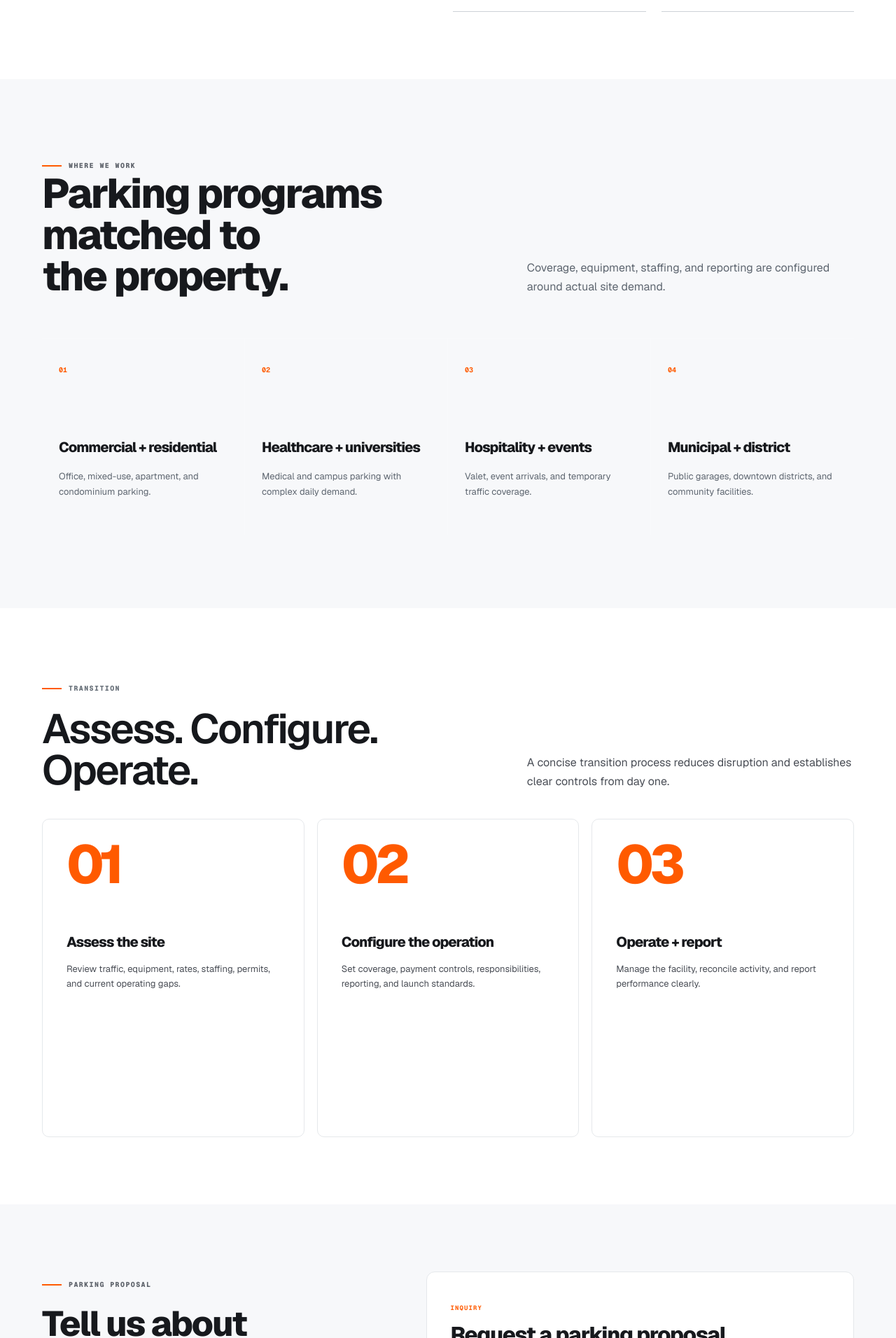
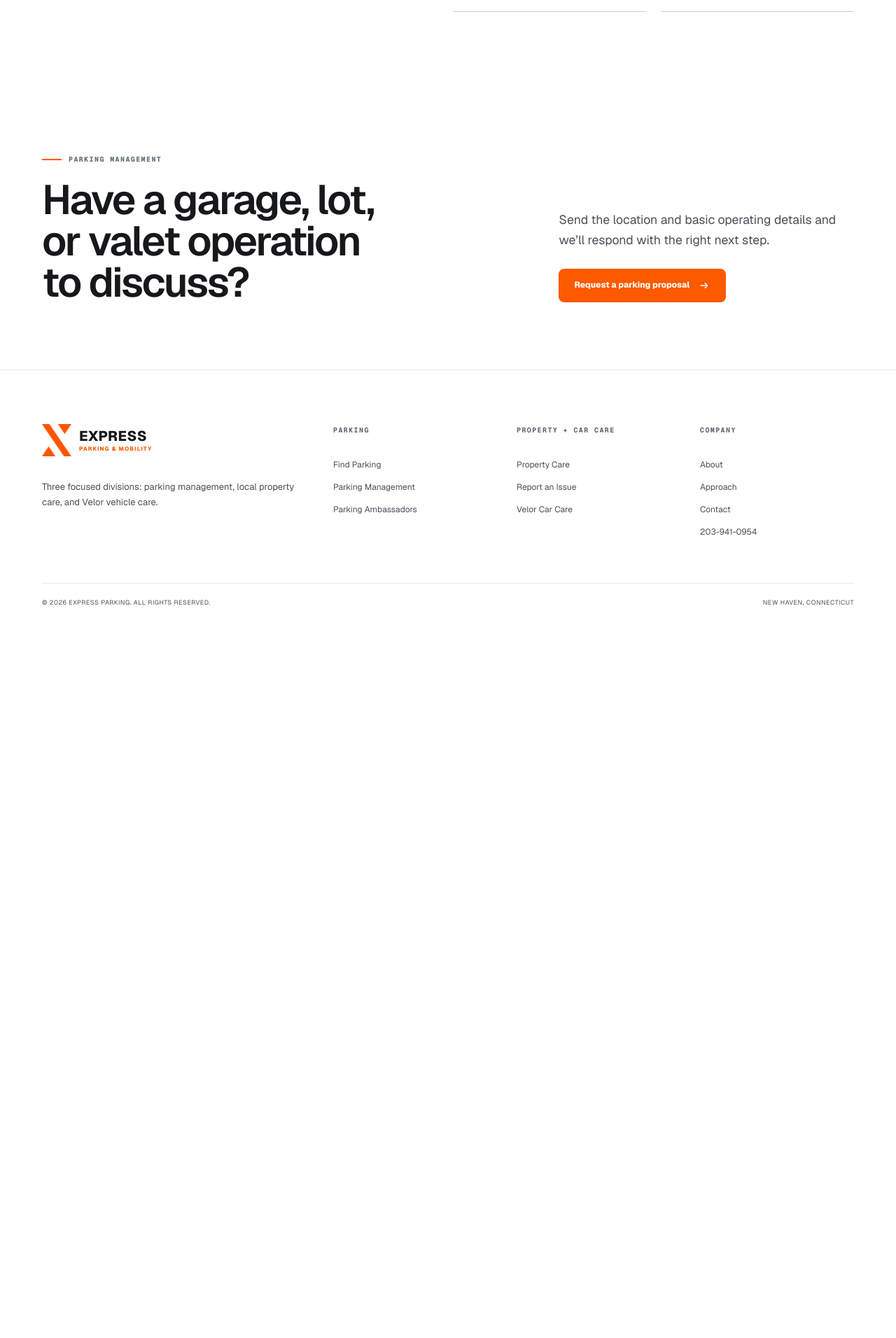
Before and after one commit to expresparking/express-parking-web, a Next.js app: page /parking-management in a window 1280 px wide. Shown: the part 1128-3040 px from the top of the page at 70% size. After the commit the page ends 2016 px from the top, so only its background shows below. Built offline with nearby package versions, Linux system fonts and the light colour scheme.

Commit message:
Simplify parking page and remove duplicate inquiry sections

```diff
--- a/app/parking-management/page.tsx
+++ b/app/parking-management/page.tsx
@@ -1,5 +1,5 @@
 import type { Metadata } from "next";
-import { InquiryForm } from "../components/InquiryForm";
+import Link from "next/link";
 import { ArrowIcon, CheckIcon } from "../ui";
 
 export const metadata: Metadata = {
@@ -16,13 +16,6 @@ const capabilities = [
   "Revenue reconciliation and reporting",
 ];
 
-const markets = [
-  ["Commercial + residential", "Office, mixed-use, apartment, and condominium parking."],
-  ["Healthcare + universities", "Medical and campus parking with complex daily demand."],
-  ["Hospitality + events", "Valet, event arrivals, and temporary traffic coverage."],
-  ["Municipal + district", "Public garages, downtown districts, and community facilities."],
-];
-
 export default function ParkingLandingPage() {
   return <main>
     <section className="parking-landing-hero">
@@ -31,7 +24,7 @@ export default function ParkingLandingPage() {
           <span className="eyebrow light"><span className="eyebrow-line" />Express Parking</span>
           <h1>Parking operations built around access, payment, and control.</h1>
           <p>Express Parking manages garages, lots, pay systems, monthly programs, and valet operations across Connecticut.</p>
-          <div className="button-row"><a className="button button-primary" href="#parking-inquiry">Request a parking proposal <ArrowIcon /></a></div>
+          <div className="button-row"><Link className="button button-primary" href="/contact">Request a parking proposal <ArrowIcon /></Link></div>
           <div className="trust-row parking-trust"><span><CheckIcon />Established 2004</span><span><CheckIcon />Local management</span><span><CheckIcon />Documented revenue controls</span></div>
         </div>
         <div className="parking-command parking-command-photo" aria-label="Modern parking garage exterior">
@@ -46,27 +39,9 @@ export default function ParkingLandingPage() {
       <div><p>We keep this division focused on vehicle access, parking revenue, payment systems, permits, customer flow, and valet operations.</p><div className="parking-capabilities">{capabilities.map(item => <span key={item}><CheckIcon />{item}</span>)}</div></div>
     </section>
 
-    <section className="parking-markets">
-      <div className="shell">
-        <div className="section-heading split-heading"><div><span className="eyebrow light"><span className="eyebrow-line" />Where we work</span><h2>Parking programs matched to the property.</h2></div><p>Coverage, equipment, staffing, and reporting are configured around actual site demand.</p></div>
-        <div className="parking-market-grid">{markets.map(([title, copy], index) => <article key={title}><span>0{index + 1}</span><h3>{title}</h3><p>{copy}</p></article>)}</div>
-      </div>
-    </section>
-
-    <section className="section shell parking-process">
-      <div className="section-heading split-heading"><div><span className="eyebrow"><span className="eyebrow-line" />Transition</span><h2>Assess. Configure. Operate.</h2></div><p>A concise transition process reduces disruption and establishes clear controls from day one.</p></div>
-      <div className="big-step-grid">
-        <article><span>01</span><h3>Assess the site</h3><p>Review traffic, equipment, rates, staffing, permits, and current operating gaps.</p></article>
-        <article><span>02</span><h3>Configure the operation</h3><p>Set coverage, payment controls, responsibilities, reporting, and launch standards.</p></article>
-        <article><span>03</span><h3>Operate + report</h3><p>Manage the facility, reconcile activity, and report performance clearly.</p></article>
-      </div>
-    </section>
-
-    <section className="form-section" id="parking-inquiry">
-      <div className="shell form-section-grid">
-        <div><span className="eyebrow light"><span className="eyebrow-line" />Parking proposal</span><h2>Tell us about the facility.</h2><p>Share the location, parking type, and current operating challenge.</p><div className="parking-contact-note"><small>DIRECT</small><a href="tel:+12039410954">203-941-0954</a><a href="mailto:info@expresparking.com">info@expresparking.com</a><span>96 Orange Street, New Haven, CT 06510</span></div></div>
-        <InquiryForm title="Request a parking proposal" defaultService="Parking management" />
-      </div>
+    <section className="section shell cta-panel">
+      <div><span className="eyebrow"><span className="eyebrow-line" />Parking management</span><h2>Have a garage, lot, or valet operation to discuss?</h2></div>
+      <div><p>Send the location and basic operating details and we’ll respond with the right next step.</p><Link className="button button-primary" href="/contact">Request a parking proposal <ArrowIcon /></Link></div>
     </section>
   </main>;
 }
```
